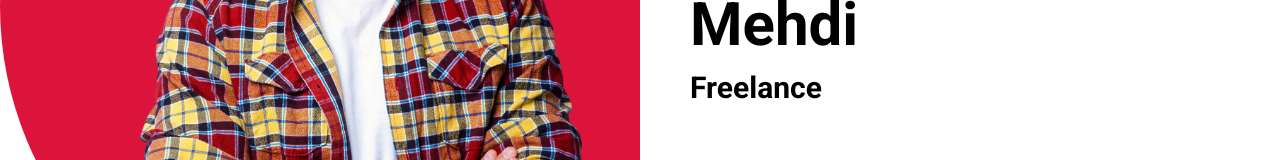
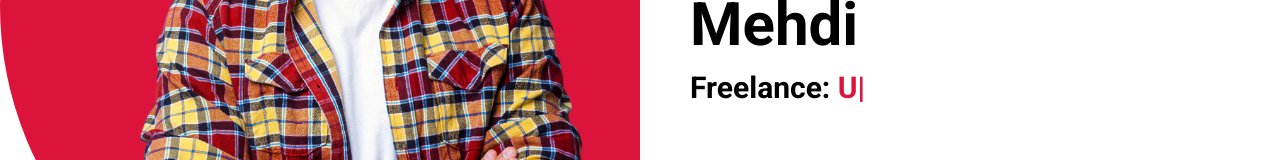
Before and after one commit to MMhtII/portfolio-practice, a React (Create React App) app: page / in a window 1280 px wide. Shown: the part 414-574 px from the top of the page. Built offline with nearby package versions, Linux system fonts and the light colour scheme.

Commit message:
intro text-animation completed(ityped)

```diff
--- a/package.json
+++ b/package.json
@@ -11,6 +11,7 @@
     "@testing-library/jest-dom": "^5.17.0",
     "@testing-library/react": "^13.4.0",
     "@testing-library/user-event": "^13.5.0",
+    "ityped": "^1.0.3",
     "node-sass": "^9.0.0",
     "react": "^18.3.1",
     "react-dom": "^18.3.1",
--- a/src/components/intro/intro.jsx
+++ b/src/components/intro/intro.jsx
@@ -1,6 +1,19 @@
+import { useEffect, useRef } from "react";
 import "./intro.scss";
+import { init } from "ityped";
 
-export default function intro() {
+function Intro() {
+  const textRef = useRef();
+
+  useEffect(() => {
+    init(textRef.current, {
+      showCursor: true,
+      backDelay: 1500,
+      backSpeed: 60,
+      strings: ["Frontend Developer", "Ui/UX Designer", "Content Maker"],
+    });
+  }, []);
+
   return (
     <div className="intro" id="intro">
       <div className="left">
@@ -13,7 +26,7 @@
           <h2>Hi There, I'm</h2>
           <h1>Mehdi</h1>
           <h3>
-            Freelance <span></span>
+            Freelance: <span ref={textRef}></span>
           </h3>
         </div>
         <a href="#portfolio">
@@ -23,3 +36,4 @@
     </div>
   );
 }
+export default Intro;
--- a/src/components/intro/intro.scss
+++ b/src/components/intro/intro.scss
@@ -37,6 +37,21 @@
             }
             h3{
                 font-size: 30px;
+                span{
+                    font-size: inherit;
+                    color: crimson;
+                }
+                .ityped-cursor {
+                    animation: blink 1s infinite;
+                }
+                @keyframes blink {
+                    50%{
+                        opacity: 1;
+                    }
+                    100%{
+                        opacity: 0;
+                    }
+                }
             }
         }
         a{
--- a/src/index.js
+++ b/src/index.js
@@ -1,11 +1,6 @@
-import React from 'react';
-import ReactDOM from 'react-dom/client';
-import App from './App';
+import React from "react";
+import ReactDOM from "react-dom/client";
+import App from "./App";
 
-
-const root = ReactDOM.createRoot(document.getElementById('root'));
-root.render(
-  <React.StrictMode>
-    <App />
-  </React.StrictMode>
-);
+const root = ReactDOM.createRoot(document.getElementById("root"));
+root.render(<App />);
```
Also changed, not shown: 1 other file (tests, documents, lock files or other folders).
